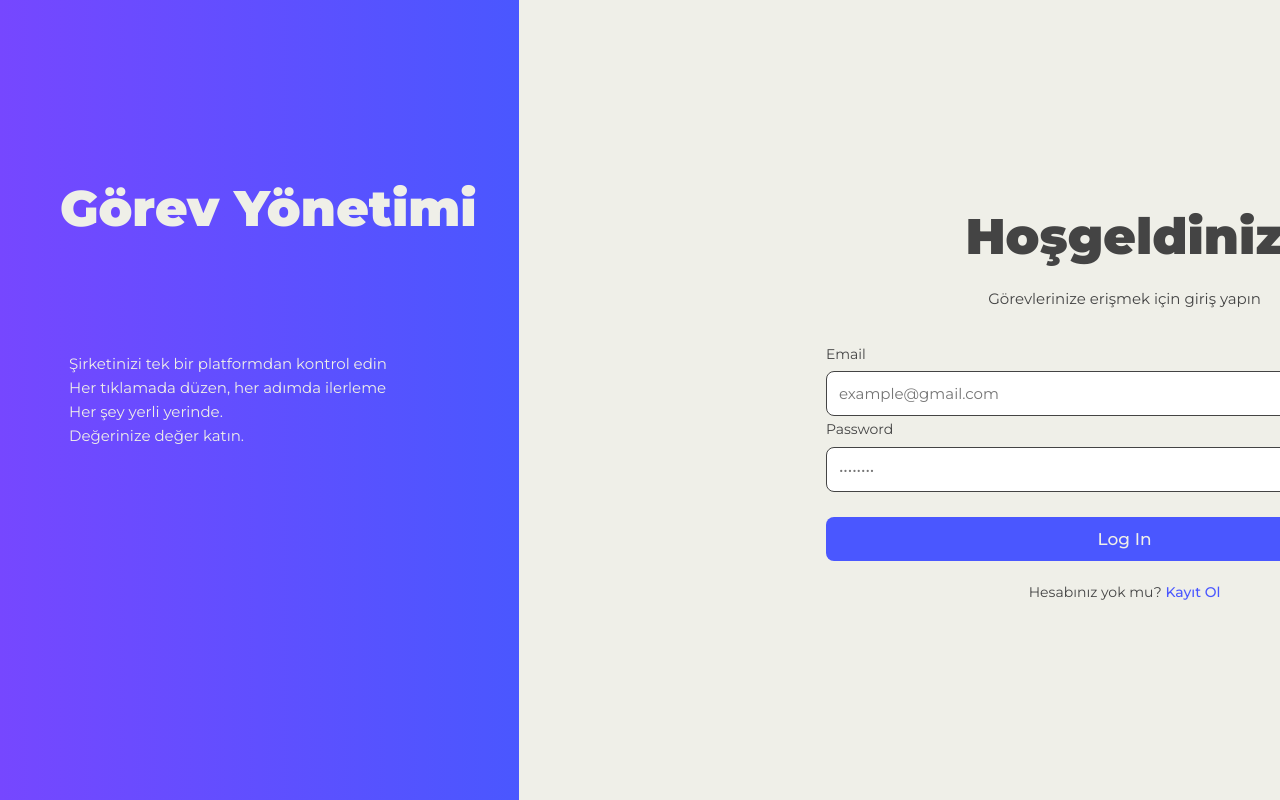
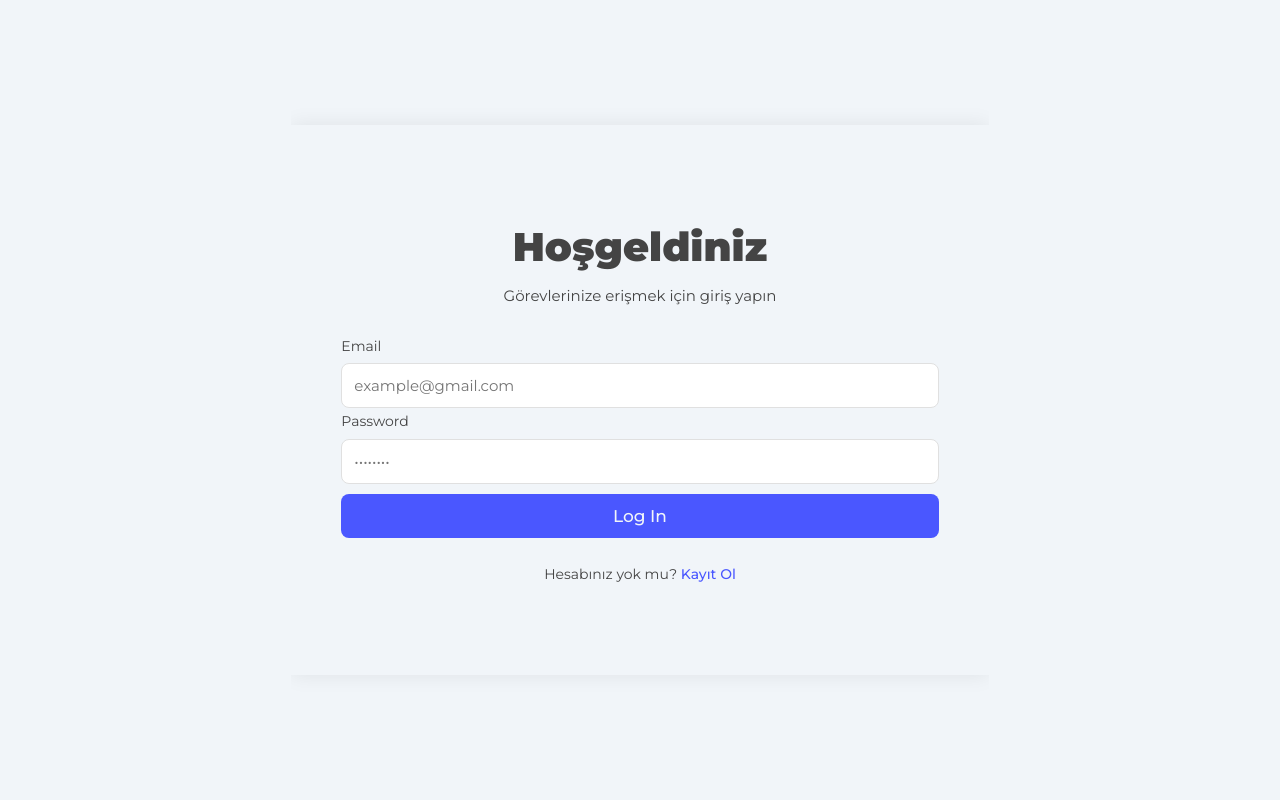
Before and after one commit to mrreybot/giga, a React (Vite) app in the folder fronthnd/: page / in a window 1280 px wide. Built offline with nearby package versions, Linux system fonts and the light colour scheme; no server answers.

Commit message:
before pulling main

```diff
--- a/fronthnd/src/Pages/LoginPage.jsx
+++ b/fronthnd/src/Pages/LoginPage.jsx
@@ -3,6 +3,7 @@ import { useNavigate } from "react-router-dom";
 import api from "../services/api";
 import { ACCESS_TOKEN, REFRESH_TOKEN } from "../services/constant";
 import "../styles/Login.css";
+import "../styles/Register.css";
 
 const LoginPage = () => {
   const [email, setEmail] = useState("");
@@ -219,17 +220,6 @@ const LoginPage = () => {
           </p>
         </div>
       )}
-
-      {/* SAĞ TARAF GRADIENT ALAN */}
-      <div className="login-side">
-        <div className="sidebar-content">
-          <span className="collapsed-title">Görev Yönetimi</span>
-          <p>Şirketinizi tek bir platformdan kontrol edin</p>
-          <p>Her tıklamada düzen, her adımda ilerleme</p>
-          <p>Her şey yerli yerinde.</p>
-          <p>Değerinize değer katın.</p>
-        </div>
-      </div>
     </div>
   );
 };
--- a/fronthnd/src/styles/Login.css
+++ b/fronthnd/src/styles/Login.css
@@ -6,22 +6,23 @@
 }
 
 html, body {
-    overflow-x: hidden;
-    background-color: #efefe8 !important;
+    background-color: #f1f5f9ff !important;
     width: 100%;
+    justify-content: center;
 }
 
 .login-container {
+  overflow-x: hidden;
   display: flex;
   overflow : hidden;
   flex-direction: row-reverse; /* Kolonların yerini değiştirir */
   height: 100vh;
-  width: 150%;
-  background: #efefe8;
+  width: 100%;
+  background: #f1f5f9ff;
   position: relative;
-  justify-content: space-between;
+  justify-content: center;
   /* 💎 ARKA PLAN EKLEME */
-  background-color: #efefe8 !important;
+  background-color: #f1f5f9ff !important;
 }
 
 .login-card {
@@ -33,7 +34,7 @@ html, body {
   flex-direction: column;
   align-items: center;
   justify-content: center;
-  background-color: #efefe8 !important;
+  background-color: #f1f5f9ff !important;
   box-shadow: 0 0 20px rgba(0, 0, 0, 0.08);
   animation: fadeInSlide 0.6s ease-out;
 }
@@ -66,7 +67,9 @@ form input {
   padding: 12px;
   margin-top: 5px;
   border-radius: 8px;
-  border: 1px solid #444;
+  color: #444;
+  border: 1px solid #fff;
+  background-color: #fff;
   font-size: 15px;
   outline: none;
   transition: 0.2s;
@@ -74,7 +77,7 @@ form input {
 
 form input:focus {
   border-color: #444;
-  box-shadow: 0 0 6px #444444;
+  box-shadow: 0 0 6px #4a57ff;
 }
 
 .login-btn {
@@ -85,7 +88,7 @@ form input:focus {
   border-radius: 8px;
   background: #4a57ff;
   border: none;
-  color: #efefe8;
+  color: #f1f5f9ff;
   font-size: 17px;
   cursor: pointer;
   transition: 0.25s;
@@ -109,80 +112,6 @@ form input:focus {
   color: #4a57ff;
   cursor: pointer;
   font-weight: 500;
-}
-
-.login-side {
-    width: 15%; /* Başlangıç genişliği */
-
-    /* 🛠️ DÜZELTME: Padding'i buradan siliyoruz veya 0 yapıyoruz */
-    padding: 0;
-
-    /* Animasyon listesine padding'i de ekliyoruz */
-    transition: width 0.6s cubic-bezier(0.25, 0.1, 0.25, 1),
-                padding 0.6s cubic-bezier(0.25, 0.1, 0.25, 1);
-    overflow: hidden;
-    position: relative;
-    background: linear-gradient(-90deg, #4a57ff, #7647ff);
-    font-family: 'Montserrat', sans-serif;
-    color: #efefe8;
-    display: flex;
-    flex-direction: column;
-    justify-content: center;
-    will-change: width, padding;
-    transform: translateZ(0);
-}
-
-.login-side:hover {
-    width: 30%;
-    padding: 69px;
-}
-
-.collapsed-title {
-    /* Konumlandırma */
-    position: absolute;
-    top: 50%;
-    left: 50%;
-    transform: translate(-50%, -50%) rotate(-90deg);
-
-    /* Animasyon */
-    transition: all 0.6s cubic-bezier(0.25, 1, 0.5, 1);
-
-    /* Font ve Stil */
-    font-family: 'Montserrat', sans-serif;
-    font-size: 50px; /* Dar alana sığması için fontu biraz küçülttüm */
-    font-weight: 900;
-
-    /* 🛠️ DÜZELTME: Yazının kırılmasını kesinlikle engeller */
-    white-space: nowrap;
-    width: auto;
-
-    color: #efefe8;
-    z-index: 10;
-}
-
-/* Hover durumu aynen kalabilir, sadece font boyutunu kontrol edin */
-.login-side:hover .collapsed-title {
-    transform: translate(0, 0) rotate(0deg);
-    transition-delay: .25s;
-    top: 169px;
-    left: 60px;
-    font-size: 50px;
-}
-
-/* 2. PARAGRAF ANİMASYONU (Sloganların Gelişi) */
-.login-side p {
-    transform: translateX(-50px); /* Hafif soldan gelsin */
-    opacity: 0;
-    transition: all 0.4s ease-in-out;
-}
-
-.login-side:hover p {
-    transform: translateX(0);
-    color: #efefe8;
-    font-family: 'Montserrat', sans-serif;
-    font-size: 15px;
-    opacity: 1;
-    transition-delay: 0.5s; /* Başlık oturduktan sonra gelsin */
 }
 
 /* 📱 Mobile uyum */
--- a/fronthnd/src/styles/Register.css
+++ b/fronthnd/src/styles/Register.css
@@ -1,124 +1,216 @@
 * {
   margin: 0;
   padding: 0;
-  font-family: "Poppins", sans-serif;
+  font-family: 'Montserrat', sans-serif;
   box-sizing: border-box;
 }
 
-.register-container {
+html, body {
+  background-color: #f1f5f9ff !important;
+  width: 100%;
+  /* Ortalamayı sadece body/html'de değil, login-container'da yapıyoruz */
+}
+
+/* Kapsayıcı (Container) */
+.login-container {
+  overflow-y: hidden;
+  overflow-x: hidden;
   display: flex;
+  overflow : hidden;
+  flex-direction: row-reverse;
   height: 100vh;
   width: 100%;
-  background: #f4f6ff;
+  background: #f1f5f9ff;
+  position: relative;
+  justify-content: center; /* Yatayda ortalama */
+  align-items: center; /* Dikeyde ortalama (Eğer kart yüksekliği 100vh'den küçükse) */
+  background-color: #f1f5f9ff !important;
 }
 
-.register-card {
-  width: 45%;
+/* Kart (Formun Kendisi) */
+.login-card {
+  flex-grow: 1;
   min-width: 350px;
+  min-height: 550px;
+  max-height: 95vh; /* Büyük ekranlarda daha fazla alan sığdırabilmek için */
   padding: 50px;
   display: flex;
   flex-direction: column;
+  align-items: center;
   justify-content: center;
-  background: #ffffff;
+  background-color: #fff; /* Kart rengini net beyaz yaptık */
   box-shadow: 0 0 20px rgba(0, 0, 0, 0.08);
+  animation: fadeInSlide 0.6s ease-out;
+  overflow-y: auto; /* Çok fazla alan olursa kaydırma çubuğu çıksın */
 }
 
 h2 {
-  font-size: 32px;
-  font-weight: 700;
-  margin-bottom: 10px;
+  font-family: 'Montserrat', sans-serif;
+  color:#444;
+  font-weight: 900;
+  font-size: 40px; /* Kayıt formu başlığını biraz küçülttük */
+  margin-bottom: 5px;
 }
 
 .subtitle {
+  font-family: 'Montserrat', sans-serif;
   font-size: 15px;
-  margin-bottom: 30px;
-  color: #555;
-}
-
-label {
-  font-size: 14px;
-  margin-top: 15px;
+  margin-bottom: 25px;
   color: #444;
 }
 
-input {
+/* Form Etiketleri ve Alanları için Genel Ayarlar */
+form {
+    width: 100%; /* Formun tam genişliği kullanmasını sağlar */
+}
+
+.form-group {
+    /* Tüm form grupları için standart boşluk */
+    margin-bottom: 15px;
+    width: 100%;
+}
+
+.form-group label {
+  font-family: 'Montserrat', sans-serif;
+  font-size: 14px;
+  margin-top: 5px; /* Etiketler arası boşluklar için */
+  color: #444;
+  font-weight: 500;
+  display: block; /* Etiketin üstte durmasını garantiler */
+}
+
+form input {
+  font-family: 'Montserrat', sans-serif;
   width: 100%;
   padding: 12px;
   margin-top: 5px;
   border-radius: 8px;
-  border: 1px solid #ccc;
+  border: 1px solid #e0e0e0; /* Hafif bir sınır ekledik */
+  background-color: #fff;
   font-size: 15px;
+  outline: none;
   transition: 0.2s;
 }
 
-input:focus {
-  border-color: #4a57ff;
-  box-shadow: 0 0 6px rgba(74, 87, 255, 0.3);
+form input:focus {
+  border-color: #4a57ff; /* Odakta renk tonunu kullandık */
+  box-shadow: 0 0 6px rgba(74, 87, 255, 0.5);
 }
 
-.register-btn {
+/* Yan yana form elemanları için (Ad/Soyad/Adres vb.) */
+.form-row {
+  display: flex;
+  gap: 15px;
   width: 100%;
-  margin-top: 25px;
+}
+
+.form-row .form-group {
+  flex: 1; /* Ad ve Soyad alanlarının eşit genişlikte olmasını sağlar */
+  margin-bottom: 0; /* form-row kullanıldığında margin'i yönetir */
+}
+
+/* Buton */
+.login-btn {
+  width: 100%;
+  font-family: 'Montserrat', sans-serif;
+  margin-top: 10px; /* Kayıt formunda daha fazla boşluk bıraktık */
   padding: 12px;
   border-radius: 8px;
-  background: #7647ff;
+  background: #4a57ff;
   border: none;
-  color: #fff;
+  color: #f1f5f9ff;
   font-size: 17px;
   cursor: pointer;
   transition: 0.25s;
 }
 
-.register-btn:hover {
-  background: #5a2de0;
+.login-btn:hover {
+  background: #3847d2;
 }
 
-.login-redirect {
-  text-align: center;
-  margin-top: 20px;
+/* Alt Metin */
+.login-footer {
+  font-family: 'Montserrat', sans-serif;
+  margin-top: 25px;
   font-size: 14px;
   color: #444;
+  text-align: center;
 }
 
-.login-link {
-  color: #7647ff;
+.login-footer a,
+.register-link {
+  font-family: 'Montserrat', sans-serif;
+  color: #4a57ff;
   cursor: pointer;
   font-weight: 500;
+  text-decoration: none; /* Alt çizgiyi kaldırdık */
 }
 
-/* Sağ taraf - görselli alan */
-.register-side {
-  width: 55%;
-  background: linear-gradient(135deg, #7647ff, #4a57ff);
-  color: #fff;
-  display: flex;
-  flex-direction: column;
-  justify-content: center;
-  padding: 60px;
+.login-footer a:hover {
+    text-decoration: underline;
 }
 
-.register-side h1 {
-  font-size: 48px;
-  font-weight: 700;
+/* Yardımcı Metin */
+.helper-text {
+  display: block;
+  font-size: 0.75rem; /* Biraz küçülttük */
+  color: #666;
+  margin-top: 5px;
 }
 
-.register-side p {
-  margin-top: 15px;
-  font-size: 20px;
-  max-width: 380px;
-  opacity: 0.9;
+
+/* --- 📱 Mobile Uyumluluk --- */
+@media (max-width: 900px) {
+  .login-container {
+    flex-direction: column;
+    height: auto;
+  }
+  .login-side {
+    display: none;
+  }
+  .login-card {
+    width: 100%;
+    min-height: 100vh; /* Tam mobil ekran */
+    padding: 30px 25px; /* Mobil padding */
+    justify-content: flex-start; /* İçerik yukarıdan başlasın */
+  }
 }
 
-/* Mobile */
-@media (max-width: 900px) {
-  .register-container {
-    flex-direction: column;
+/* 600px ve altındaki ekranlarda (Telefonlar) Ad/Soyad alt alta gelsin */
+@media (max-width: 600px) {
+    .form-row {
+        flex-direction: column; /* Yan yana alanlar alt alta geçer */
+        gap: 0;
+    }
+    .form-row .form-group {
+        margin-bottom: 15px; /* Alt alta geçince standart boşluğu ekle */
+    }
+}
+
+
+/* --- Animasyonlar --- */
+@keyframes fadeInSlide {
+  from {
+    opacity: 0;
+    transform: translateY(20px);
   }
-  .register-side {
-    display: none;
-  }
-  .register-card {
-    width: 100%;
-    height: 100vh;
+  to {
+    opacity: 1;
+    transform: translateY(0);
   }
 }
+
+.login-card.fade-out {
+  animation: fadeOutSlide 0.4s ease-in forwards;
+}
+
+@keyframes fadeOutSlide {
+  from {
+    opacity: 1;
+    transform: translateY(0);
+  }
+  to {
+    opacity: 0;
+    transform: translateY(-20px);
+  }
+}
```
